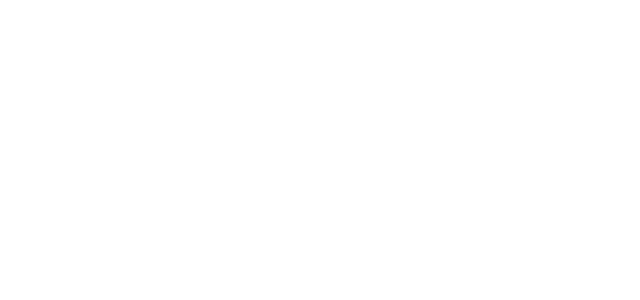
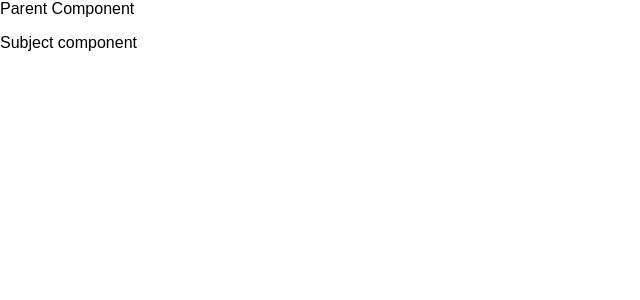
Before and after one commit to mendozaline/bookmark-manager, a React (Create React App) app: page / in a window 1280 px wide. Shown: the top 300 px of the page, without its empty margins (0-640 px from the left). Built offline with nearby package versions, Linux system fonts and the light colour scheme.

Commit message:
Create Subject component.

```diff
--- a/src/App.js
+++ b/src/App.js
@@ -1,6 +1,5 @@
 import React, { Component } from 'react';
-import logo from './logo.svg';
-import './App.css';
+import Subject from './Subject.js';
 
 class App extends Component {
   constructor() {
@@ -60,9 +59,8 @@
   render() {
     return (
       <div>
-        {this.state.resources.map((resource) => {
-          return <a href={resource.url}>{resource.title}</a>
-        })}
+        Parent Component
+        <Subject />
       </div>
     );
   }
--- /dev/null
+++ b/src/Subject.js
@@ -0,0 +1,16 @@
+import React, { Component } from 'react';
+
+export default class Subject extends Component {
+  constructor(props) {
+    super(props)
+  }
+
+  // event handlers
+
+  render() {
+    return(
+      <p>Subject component</p>
+    )
+  }
+
+}
```
